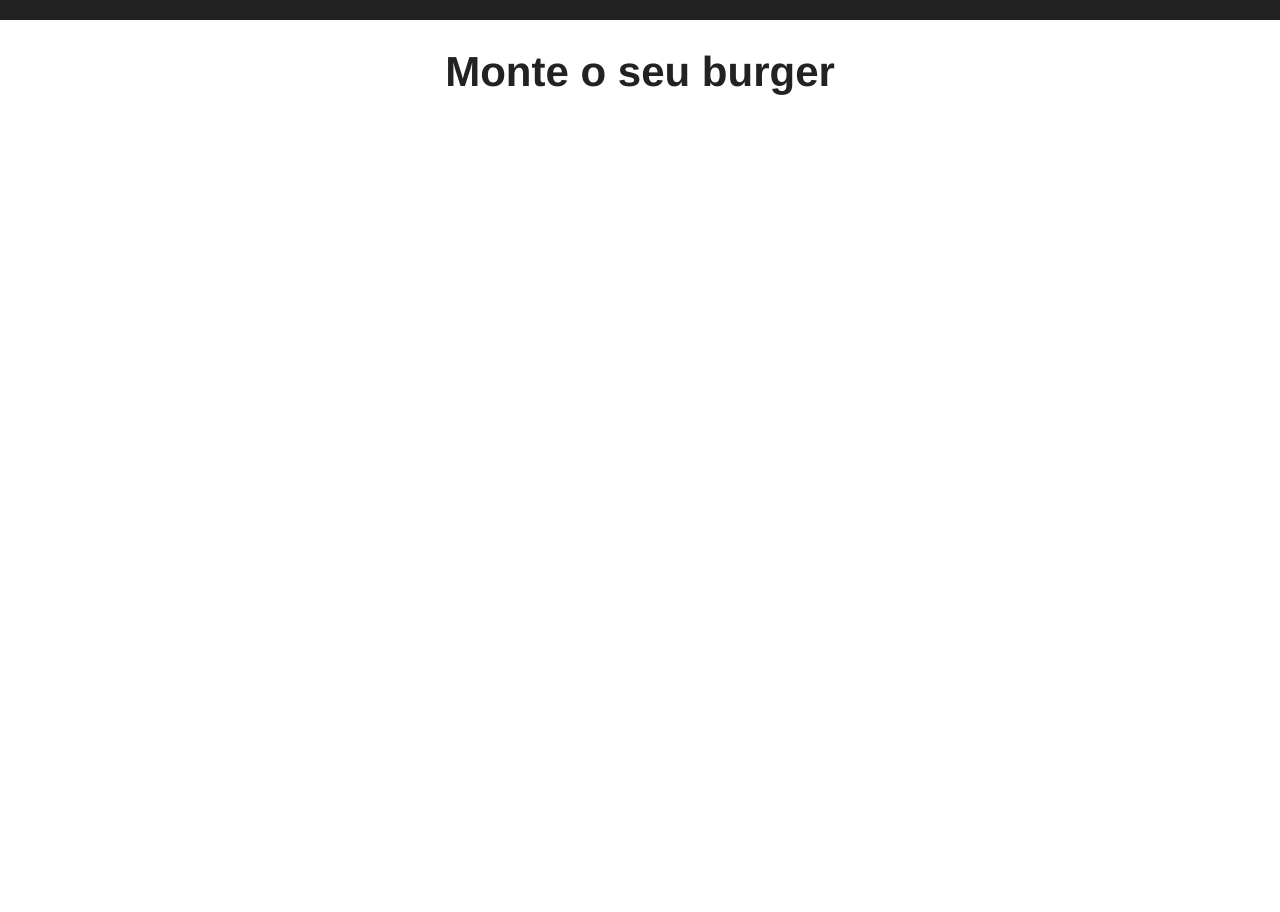
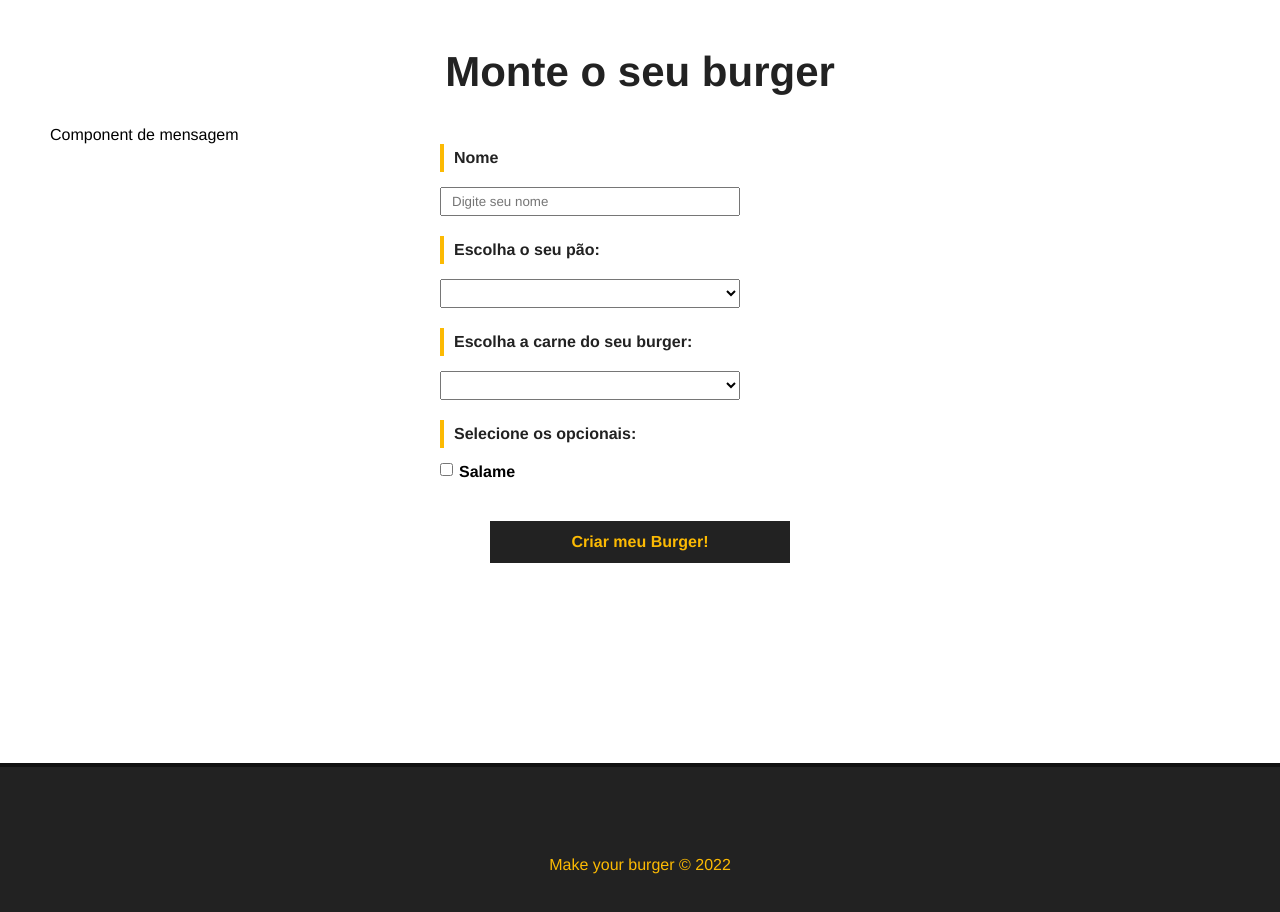
Before and after one commit to andreenakashima/makeburger, a Vue app: page / in a window 1280 px wide. Shown: the part 780-1692 px from the top of the page. Before the commit the page ends 1128 px from the top, so only its background shows below. Built offline with nearby package versions, Linux system fonts and the light colour scheme.

Commit message:
Adicionado formulario de burgers

```diff
--- a/src/App.vue
+++ b/src/App.vue
@@ -31,7 +31,7 @@
   }
 
   .main-container {
-    margin: 50px;
+    margin: 50px 50px 200px;
     min-height: 250px;
   }
 
--- a/src/components/Banner.vue
+++ b/src/components/Banner.vue
@@ -12,7 +12,7 @@
 
 <style scoped>
     #main-banner {
-        background-image: url('@/assets/img/burger.jpg');
+        background-image: url('../../public/img/burger.jpg');
         background-position: 0 -250px;
         background-size: cover;
         height: 700px;
--- /dev/null
+++ b/src/components/BurgerForm.vue
@@ -0,0 +1,111 @@
+<template>
+    <p>Component de mensagem</p>
+    <div>
+        <form id="burger-form">
+            <div class="input-container">
+                <label for="nome">Nome</label>
+                <input type="text" id="nome" name="nome" v-model="nome" placeholder="Digite seu nome">
+            </div>
+            <div class="input-container">
+                <label for="pao">Escolha o seu pão:</label>
+                <select name="pao" id="pao" v-model="pao">
+                    <option value="">Selecione seu pão</option>
+                    <option value="integral">Integral</option>
+                </select>
+            </div>
+            <div class="input-container">
+                <label for="carne">Escolha a carne do seu burger: </label>
+                <select name="carne" id="carne" v-model="carne">
+                    <option value="">Selecione o tipo de carne</option>
+                    <option value="maminha">Maminha</option>
+                </select>
+            </div>
+            <div class="input-container">
+                <label for="carne" id="opcionais-title">Selecione os opcionais:</label>
+                <div class="checkbox-container">
+                    <input type="checkbox" name="opcionais" id="opcionais" v-model="opcionais" value="salame">
+                    <span>Salame</span>
+                </div>
+            </div>
+            <div class="input-container">
+                <input type="submit" class="submit-btn" value="Criar meu Burger!">
+
+            </div>
+        </form>
+    </div>
+</template>
+
+<script>
+    export default {
+        name: "BurgerForm"
+    }
+</script>
+
+<style scoped>
+    #burger-form {
+        max-width: 400px;
+        margin: 0 auto;
+    }
+
+    .input-container {
+        display: flex;
+        flex-direction: column;
+        margin-bottom: 20px;
+    }
+
+    label {
+        font-weight: bold;
+        margin-bottom: 15px;
+        color: #222;
+        padding: 5px 10px;
+        border-left: 4px solid #fcba03;
+    }
+
+    input, select {
+        padding: 5px 10px;
+        width: 300px;
+    }
+
+    #opcionais-container {
+        flex-direction: row;
+        flex-wrap: wrap;
+    }
+
+    #opcionais-title {
+        width: 100%;
+    }
+
+    .checkbox-container {
+        display: flex;
+        align-items: flex-start;
+        width: 50%;
+        margin-bottom: 20px;
+    }
+
+    .checkbox-container span,
+    .checkbox-container input {
+        width: auto;
+    }
+
+    .checkbox-container span {
+        margin-left: 6px;
+        font-weight: bold;
+    }
+
+    .submit-btn {
+        background-color: #222;
+        color: #fcba03;
+        font-weight: bold;
+        border: 2px solid #222;
+        padding: 10px;
+        font-size: 16px;
+        margin: 0 auto;
+        cursor: pointer;
+        transition: .5s;
+    }
+
+    .submit-btn:hover {
+        background-color: transparent;
+        color: #222;
+    }
+</style>
--- a/src/components/Footer.vue
+++ b/src/components/Footer.vue
@@ -21,7 +21,6 @@
         align-items: center;
         justify-content: center;
         width: 100%;
-        position: fixed;
         bottom: 0;
     }
 </style>
--- a/src/views/Home.vue
+++ b/src/views/Home.vue
@@ -2,17 +2,19 @@
   <Banner />
   <div class="main-container">
     <h1>Monte o seu burger</h1>
-    <p></p>
+    <BurgerForm />
   </div>
 </template>
 
 <script>
 import Banner from '../components/Banner.vue'
+import BurgerForm from '../components/BurgerForm.vue'
 
 export default {
   name: "Home",
   components: {
-    Banner
+    Banner,
+    BurgerForm
   }
 }
 </script>
```
Also changed, not shown: public/img/burger.jpg (renamed from src/assets/img/burger.jpg), public/img/logo.png (renamed from src/assets/img/logo.png).
